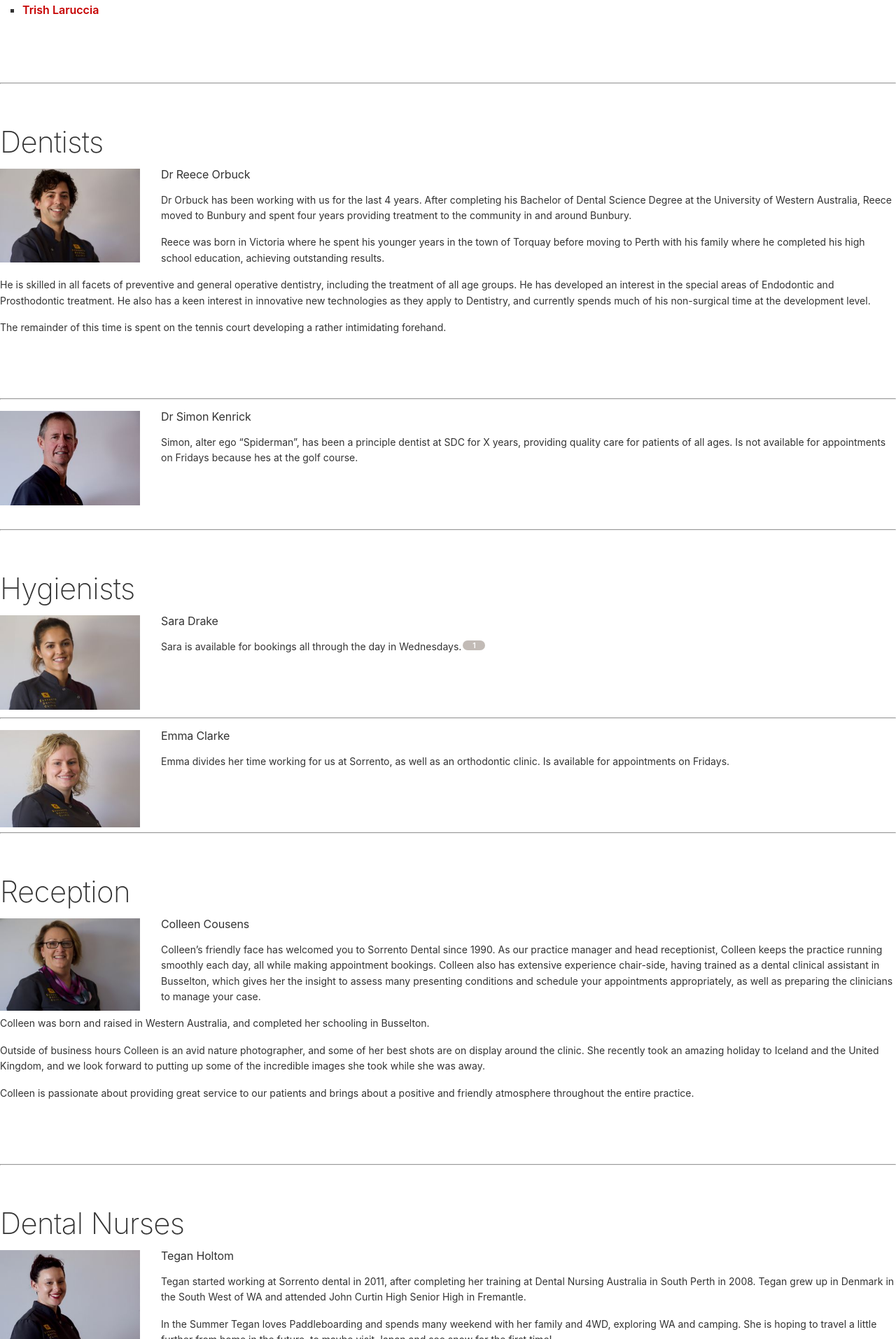
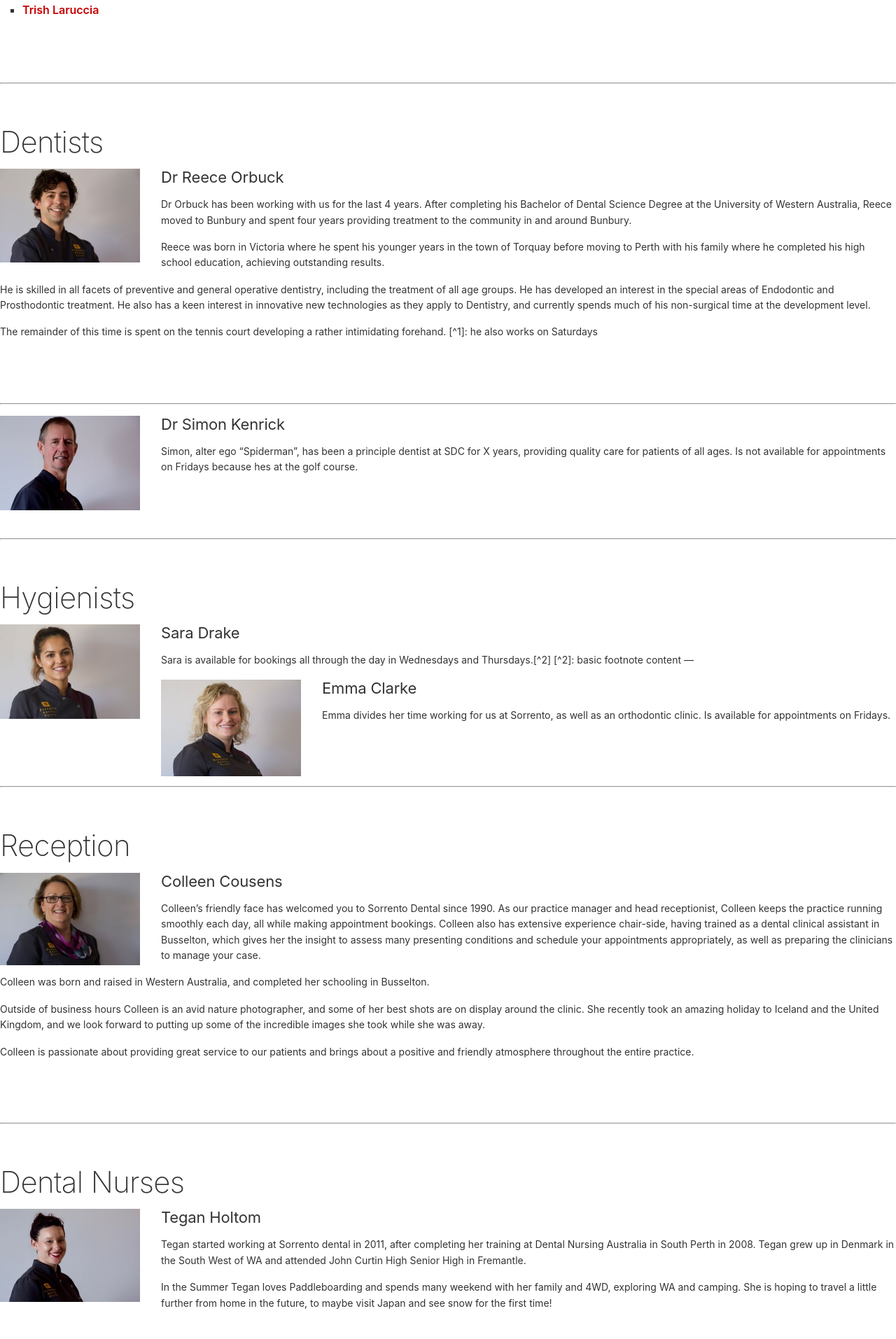
Before and after one commit to sorrentodc/sorrentodc.github.io, a Jekyll site: the page built from _posts/2018-01-06-Meet-the-team.md, in a window 1280 px wide. Shown: the part 1019-2932 px from the top of the page at 70% size. Built offline with Jekyll 4.4.1, drawn with Linux system fonts in a browser that asks for light colours; some of the changed text lies outside the part shown.

Commit message:
test footnote

```diff
--- a/_posts/2018-01-06-Meet-the-team.md
+++ b/_posts/2018-01-06-Meet-the-team.md
@@ -23,7 +23,7 @@ Reece was born in Victoria where he spent his younger years in the town of Torqu
 
 He is skilled in all facets of preventive and general operative dentistry, including the treatment of all age groups. He has developed an interest in the special areas of Endodontic and Prosthodontic treatment. He also has a keen interest in innovative new technologies as they apply to Dentistry, and currently spends much of his non-surgical time at the development level.
 
-The remainder of this time is spent on the tennis court developing a rather intimidating forehand.
+The remainder of this time is spent on the tennis court developing a rather intimidating forehand. [^1]: he also works on Saturdays
 
 ---
 
@@ -40,8 +40,8 @@ Simon, alter ego "Spiderman", has been a principle dentist at SDC for X years, p
 
 ![sara thumbnail](/media/staff/thumbnails/sara.jpg)
 ##### Sara Drake
-Sara is available for bookings all through the day in Wednesdays.[^1]
-
+Sara is available for bookings all through the day in Wednesdays and Thursdays.[^2]
+[^2]: basic footnote content
 ---
 
 ![emma thumbnail](/media/staff/thumbnails/emma.jpg)
--- a/css/main.css
+++ b/css/main.css
@@ -196,7 +196,7 @@ h3 {
 h4,
 h5,
 h6 {
-  font-size: 16px;
+  font-size: 22px;
   margin-top: 1rem; }
 
 .u-url {
--- a/css/post.css
+++ b/css/post.css
@@ -34,14 +34,14 @@ h4 {
 	font-weight: 300;
 }
 h5 {
-	font-size: 16px;
+	font-size: 22px;
 	line-height: 1.1;
 	letter-spacing: -0.008em;
   font-weight: 400;
   display: inline;
 }
 h6 {
-	font-size: 14px;
+	font-size: 16px;
 	line-height: 1.1;
 	letter-spacing: -0.008em;
 	font-weight: 400;
```
Also changed, not shown: other parts of _posts/2018-01-06-Meet-the-team.md (+0 -3 lines).
